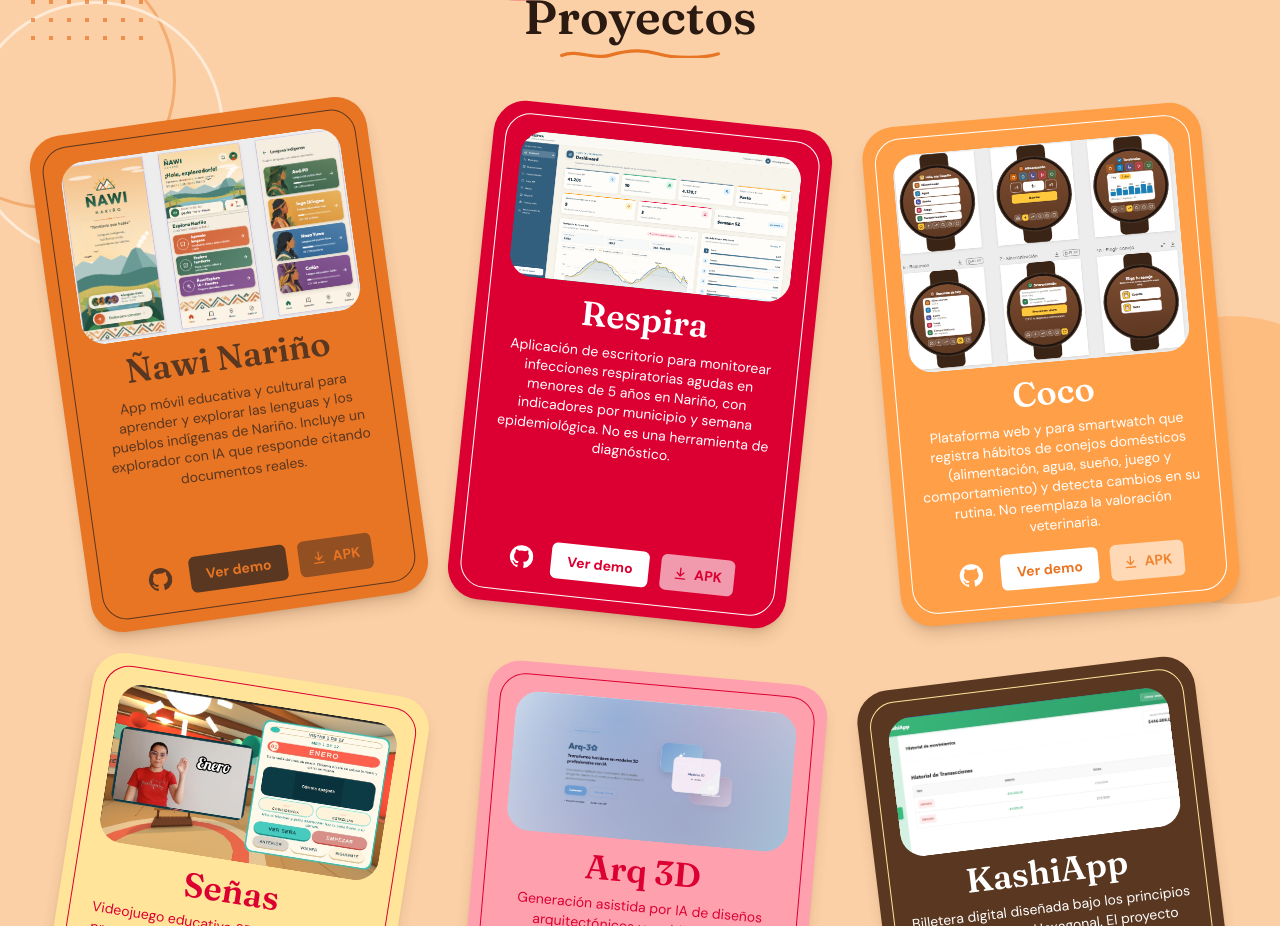
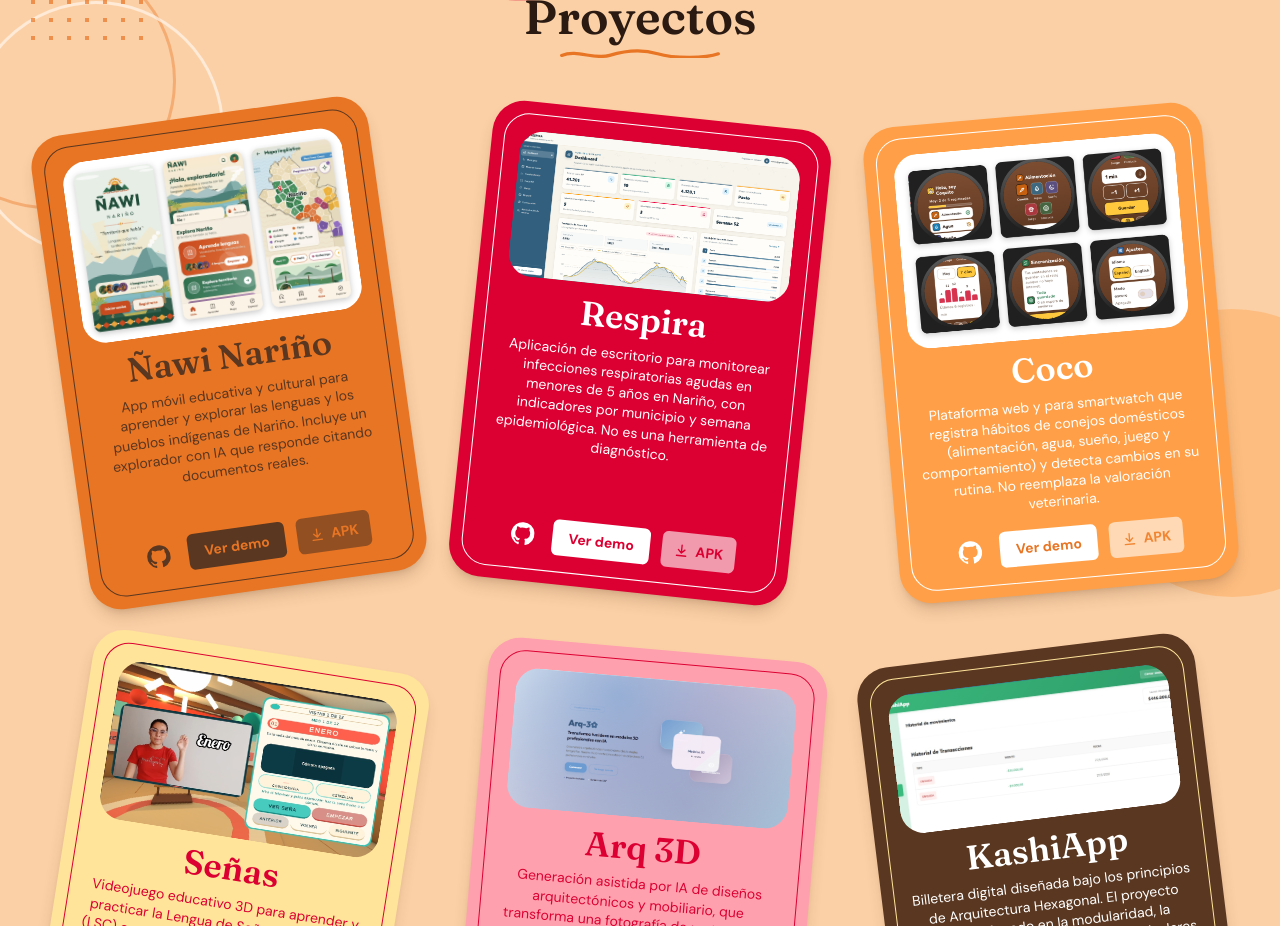
Before and after one commit to VictoriaArteaga/Mi-Portafolio, a Next.js app in the folder portafolio/: page / in a window 1280 px wide. Shown: the part 2040-2966 px from the top of the page. Built offline with nearby package versions, Linux system fonts and the light colour scheme; a web font is replaced by a local one.

Commit message:
Imgen coquito

```diff
--- a/portafolio/data/projects.ts
+++ b/portafolio/data/projects.ts
@@ -37,7 +37,7 @@ export const projects: Project[] = [
     repo: "https://github.com/VictoriaArteaga/NawiNarino.git",
     demo: "#",
     apk: "",
-    image: { src: "/projects/nawi-narino.svg", width: 759, height: 496 },
+    image: { src: "/projects/nawi-narino.svg", width: 1185, height: 768 },
   },
   {
     title: "Respira",
@@ -63,7 +63,7 @@ export const projects: Project[] = [
     repo: "https://github.com/VictoriaArteaga/COCO.git",
     demo: "https://coco-murex-omega.vercel.app/",
     apk: "",
-    image: { src: "/projects/coco.svg", width: 920, height: 713 },
+    image: { src: "/projects/coco.svg", width: 1108, height: 768 },
   },
   {
     title: "Señas",
```
Also changed, not shown: portafolio/public/projects/coco.svg, portafolio/public/projects/nawi-narino.svg.
